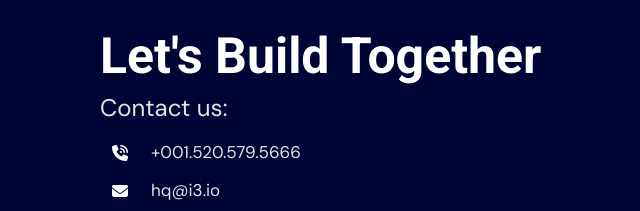
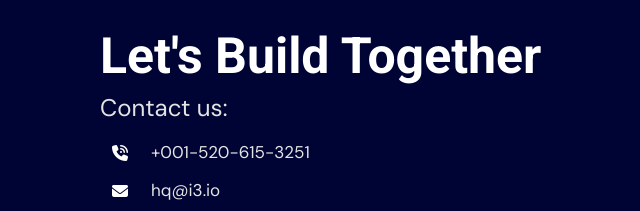
Before and after one commit to siva-kumar/i3-website-ux, a website: page public/home.html in a window 1280 px wide. Shown: the part 6460-6671 px from the top of the page, 8-648 px from the left. Drawn offline with nearby package versions, Linux system fonts and the light colour scheme.

Commit message:
Update the phone number
Update the phone number

```diff
--- a/public/home.html
+++ b/public/home.html
@@ -724,7 +724,7 @@
             <div class="row contact-details">
                 <div class="d-flex pt-2">
                     <i class="fa-solid fa-phone-volume pt-2 me-2"></i>
-                    <p class="mt-0 mb-0 mx-15">+001.520.579.5666</p>
+                    <p class="mt-0 mb-0 mx-15">+001-520-615-3251</p>
                 </div>
 
                 <div class="d-flex pt-2">
```
